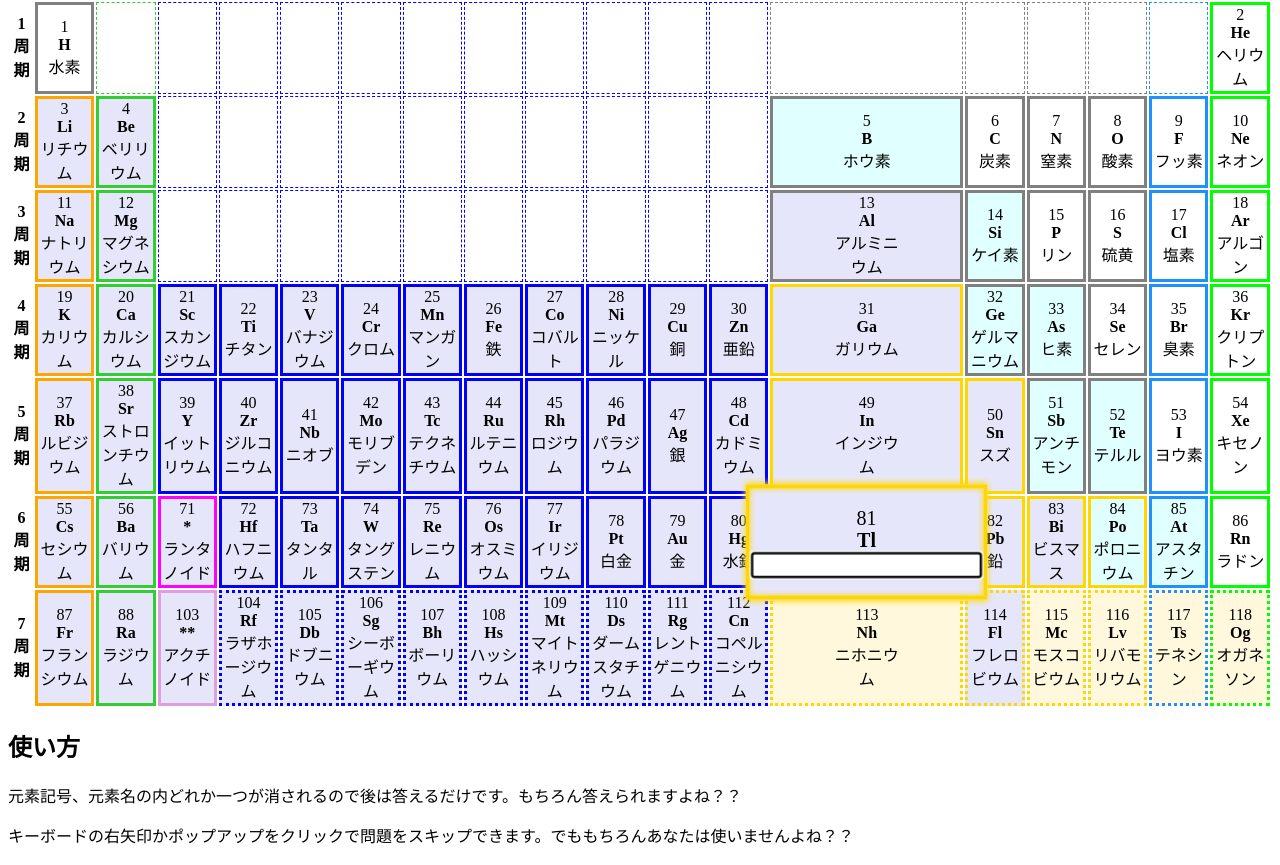
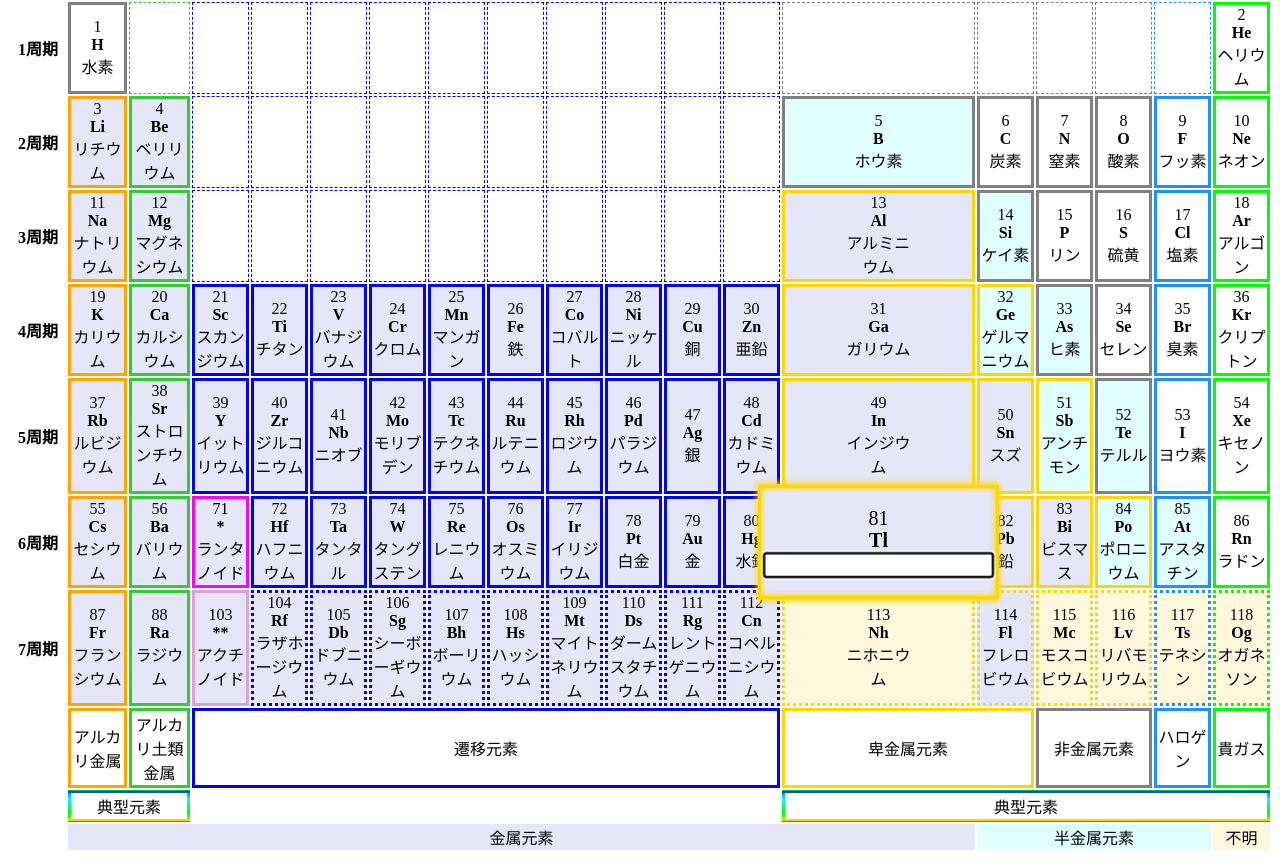
Before and after one commit to 6666dustry/cocet-flashcard, a SvelteKit app: page /elementsymbol in a window 1280 px wide. Shown: the part 395-1260 px from the top of the page. Built offline with nearby package versions, Linux system fonts and the light colour scheme; a web font is replaced by a local one.

Commit message:
add super super description.

```diff
--- a/src/routes/elementsymbol/+page.svelte
+++ b/src/routes/elementsymbol/+page.svelte
@@ -1,6 +1,5 @@
 <script lang="ts">
 	import { playSound } from '$lib/sounds.js';
-	import { get_current_component } from 'svelte/internal';
 	import { elements, choice } from './elements.js';
 	const families = [0, 1, 2, 3, 4, 5, 6, 7, 8, 9, 10, 11, 12, 13, 14, 15, 16, 17, 18];
 	let answer = choice();
@@ -75,6 +74,24 @@
 					</td>{/each}</tr
 			>
 		{/each}
+		<tr class="description">
+			<td /><td id="alkali-metal">アルカリ金属</td><td id="alkali-earth-metal">アルカリ土類金属</td
+			><td id="transition" colspan="10">遷移元素</td>
+			<td id="base-metal" colspan="2">卑金属元素</td>
+			<td id="nonmetal" colspan="2">非金属元素</td>
+			<td id="halogen">ハロゲン</td><td id="gas">貴ガス</td>
+		</tr>
+		<tr class="description">
+			<td class="transparent" />
+			<td colspan="2" class="main-group">典型元素</td>
+			<td colspan="10" class="transparent" />
+			<td colspan="6" class="main-group">典型元素</td>
+		</tr>
+		<tr class="description">
+			<td class="transparent" />
+			<td colspan="13" id="metal">金属元素</td>
+			<td colspan="4" id="metalloid">半金属元素</td><td id="unknown">不明</td>
+		</tr>
 	</tbody>
 </table>
 <div>
@@ -95,12 +112,16 @@
 	span {
 		display: inline-block;
 	}
-	:where(td) {
+	:where(td),
+	#metal {
 		transition: scale 0.3s cubic-bezier(0.18, 1.35, 0.67, 1.59) 0s;
 		min-width: 3em;
 		border: 3px solid gray;
 		text-align: center;
 		background-color: lavender;
+	}
+	#metal {
+		border: none;
 	}
 	.none {
 		border: 1px dashed gray;
@@ -117,27 +138,69 @@
 	#name {
 		max-width: 4em;
 	}
-	td:nth-child(2) {
+	.transparent {
+		background: none !important;
+		border: none !important;
+	}
+	.description * {
+		background: none;
+		border-color: white;
+	}
+	@property --deg {
+		syntax: '<angle>'; /* <- defined as type number for the transition to work */
+		initial-value: 0deg;
+		inherits: false;
+	}
+	@keyframes move {
+		from {
+			--deg: 0deg;
+		}
+		to {
+			--deg: 360deg;
+		}
+	}
+	.main-group {
+		border-image: linear-gradient(
+				var(--deg),
+				hsl(0deg, 100%, 50%),
+				hsl(60deg, 100%, 50%),
+				hsl(120deg, 100%, 50%),
+				hsl(180deg, 100%, 50%),
+				hsl(240deg, 100%, 50%),
+				hsl(3000deg, 100%, 50%)
+			)
+			10;
+		animation: move 1s linear 0;
+		animation-iteration-count: infinite;
+	}
+	td:nth-child(2),
+	#alkali-metal {
 		--shadow-color: orange;
 		border-color: var(--shadow-color);
 	}
-	td:nth-child(3) {
+	td:nth-child(3),
+	#alkali-earth-metal {
 		--shadow-color: limegreen;
 		border-color: var(--shadow-color);
 	}
-	td:nth-child(n + 4) {
+	td:nth-child(n + 4),
+	#transition {
 		--shadow-color: blue;
 		border-color: var(--shadow-color);
 	}
-	td:nth-child(n + 14) {
+	td:nth-child(n + 14),
+	#base-metal {
 		--shadow-color: gold;
 		border-color: var(--shadow-color);
 	}
 	@for $i from 1 through 5 {
-		:where(tr:nth-child(#{$i})) > td:nth-child(n + #{max($i + 11,14)}) {
+		:where(tr:nth-child(#{$i})) > td:nth-child(n + #{max($i + 12,14)}) {
 			--shadow-color: gray;
 			border-color: var(--shadow-color);
 		}
+	}
+	#nonmetal {
+		border-color: gray;
 	}
 	@for $i from 2 through 6 {
 		:where(tr:nth-child(#{$i})) > td:nth-child(#{$i + 12}) {
@@ -149,16 +212,22 @@
 			background-color: lightcyan;
 		}
 	}
+	#metalloid {
+		background-color: lightcyan;
+		border: none;
+	}
 	@for $i from 1 through 6 {
 		:where(tr:nth-child(#{$i})) > td:nth-child(n + #{$i + 13}) {
 			background-color: white;
 		}
 	}
-	td:nth-child(18) {
+	td:nth-child(18),
+	#halogen {
 		--shadow-color: dodgerblue;
 		border-color: var(--shadow-color);
 	}
-	td:nth-child(19) {
+	td:nth-child(19),
+	#gas {
 		--shadow-color: lime;
 		border-color: var(--shadow-color);
 	}
@@ -184,4 +253,8 @@
 			background-color: cornsilk;
 		}
 	}
+	#unknown {
+		background-color: cornsilk;
+		border: none;
+	}
 </style>
```
